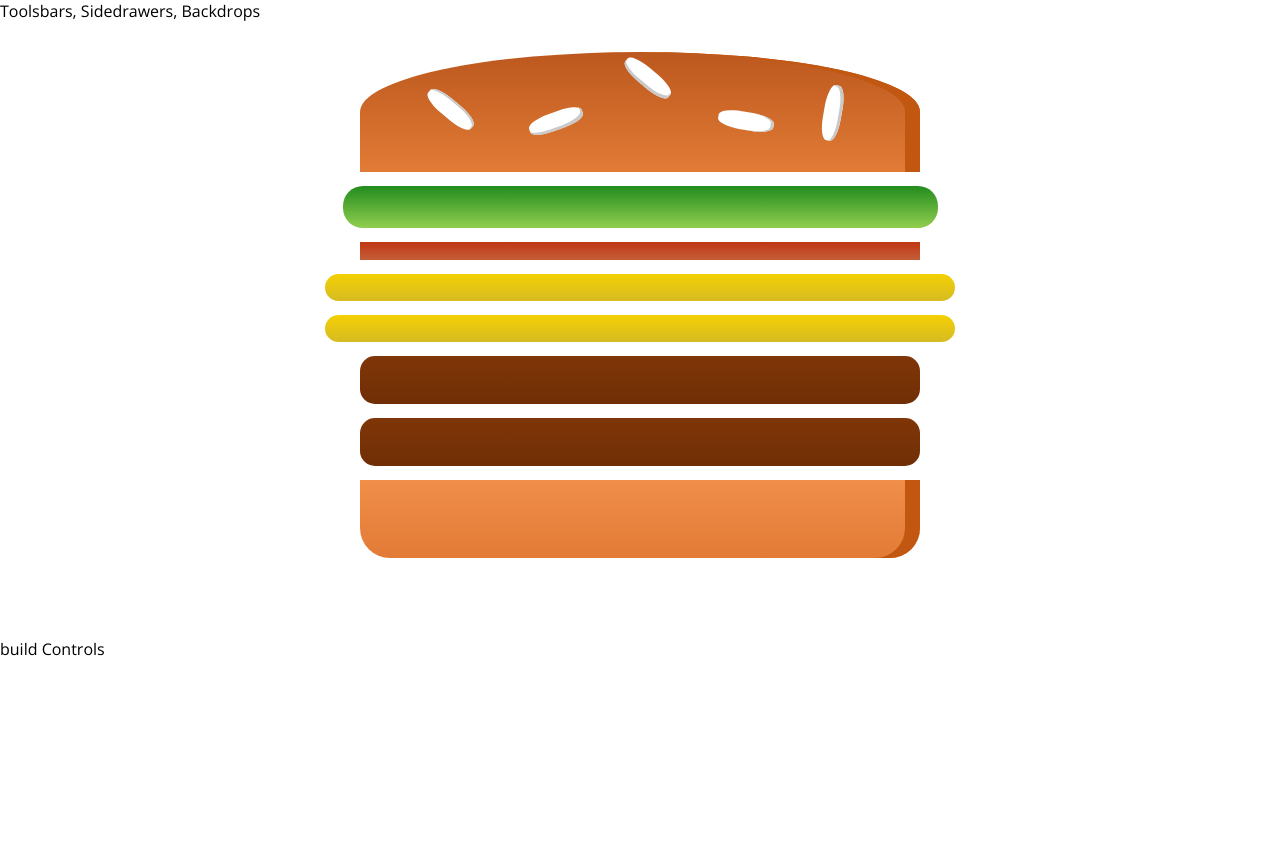
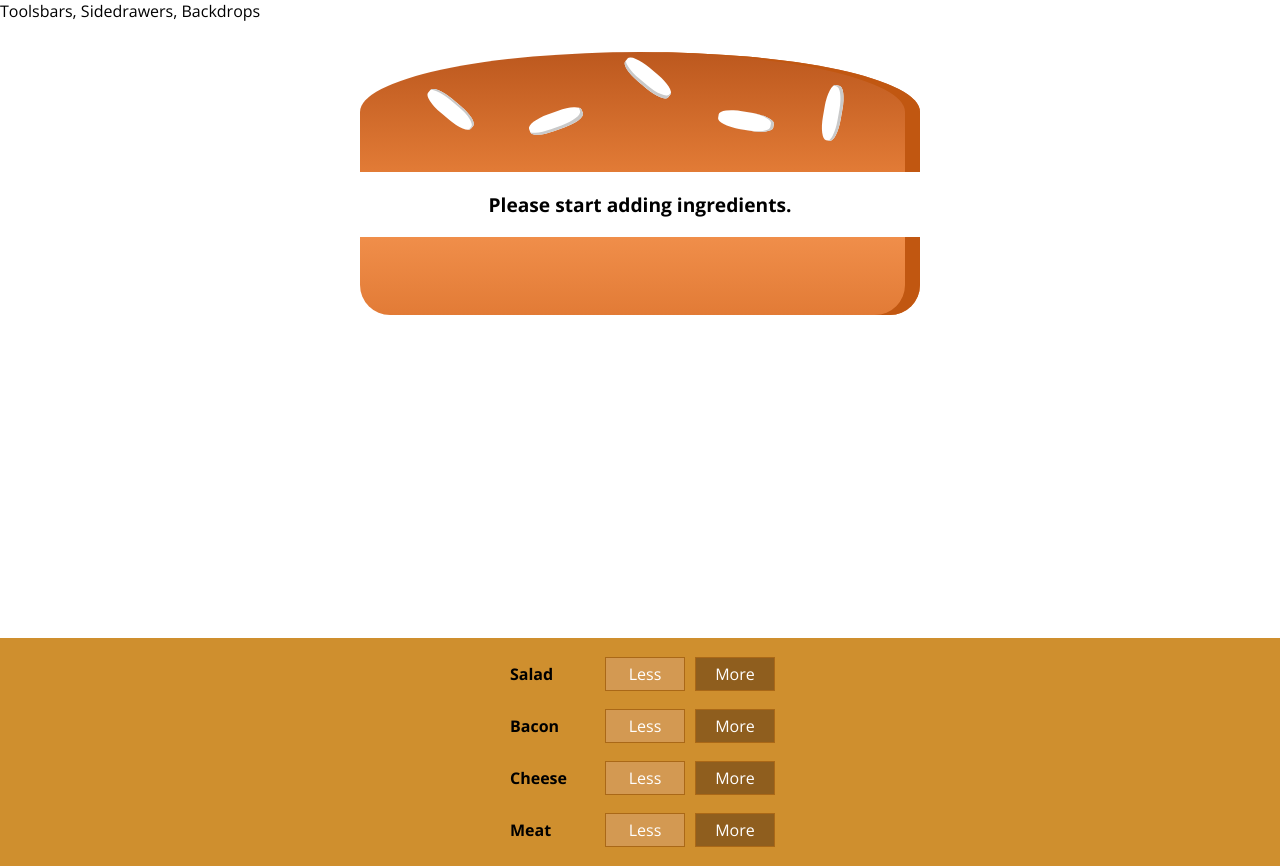
Before and after one commit to mave108/burger-app, a React app: page / in a window 1280 px wide. Before the commit the page ends 800 px from the top, so only its background shows below. Built offline with nearby package versions, Linux system fonts and the light colour scheme.

Commit message:
static build controls

```diff
--- /dev/null
+++ b/src/components/burger/BuildControls/BuildControl/BuildControl.css
@@ -0,0 +1,57 @@
+.BuildControl {
+    display: flex;
+    justify-content: space-between;
+    align-items: center;
+    margin: 5px 0;
+}
+
+.BuildControl button {
+    display: block;
+    font: inherit;
+    padding: 5px;
+    margin: 0 5px;
+    width: 80px;
+    border: 1px solid #AA6817;
+    cursor: pointer;
+    outline: none;
+}
+
+
+.BuildControl button:disabled {
+    background-color: #AC9980;
+    border: 1px solid #7E7365;
+    color: #ccc;
+    cursor: default;
+}
+
+.BuildControl button:hover:disabled {
+    background-color: #AC9980;
+    color: #ccc;
+    cursor: not-allowed;
+}
+
+.Label {
+    padding: 10px;
+    font-weight: bold;
+    width: 80px;
+}
+
+.BuildControl .Less {
+    background-color: #D39952;
+    color: white;
+}
+
+.BuildControl .More {
+    background-color: #8F5E1E;
+    color: white;
+}
+
+.BuildControl .Less:hover, .BuildControl .Less:active {
+    background-color: #DAA972;
+    color: white;
+}
+
+.BuildControl .More:hover,.BuildControl .More:active {
+    background-color: #99703F;
+    color: white;
+}
--- /dev/null
+++ b/src/components/burger/BuildControls/BuildControl/BuildControl.js
@@ -0,0 +1,15 @@
+import React from 'react';
+
+import classes from './BuildControl.css';
+
+const buildControl = (props) => (
+    <div className={classes.BuildControl}>
+        <div className={classes.Label}>{props.label}</div>
+        <button
+            className={classes.Less}>Less</button>
+        <button
+            className={classes.More}>More</button>
+    </div>
+);
+
+export default buildControl;
--- /dev/null
+++ b/src/components/burger/BuildControls/BuildControls.css
@@ -0,0 +1,51 @@
+.BuildControls {
+    width: 100%;
+    background-color: #CF8F2E;
+    display: flex;
+    flex-flow: column;
+    align-items: center;
+    box-shadow: 0 2px 1px #ccc;
+    margin: auto;
+    padding: 10px 0;
+}
+
+.OrderButton {
+    background-color: #DAD735;
+    outline: none;
+    cursor: pointer;
+    border: 1px solid #966909;
+    color: #966909;
+    font-family: inherit;
+    font-size: 1.2em;
+    padding: 15px 30px;
+    box-shadow: 2px 2px 2px #966909;
+}
+
+.OrderButton:hover, .OrderButton:active {
+    background-color: #A0DB41;
+    border: 1px solid #966909;
+    color: #966909;
+}
+
+.OrderButton:disabled {
+    background-color: #C7C6C6;
+    cursor: not-allowed;
+    border: 1px solid #ccc;
+    color: #888888;
+}
+
+.OrderButton:not(:disabled) {
+    animation: enable 0.3s linear;
+}
+
+@keyframes enable {
+    0% {
+        transform: scale(1);
+    }
+    60% {
+        transform: scale(1.1);
+    }
+    100% {
+        transform: scale(1);
+    }
+}
--- /dev/null
+++ b/src/components/burger/BuildControls/BuildControls.js
@@ -0,0 +1,22 @@
+import React from 'react';
+
+import classes from './BuildControls.css';
+import BuildControl from './BuildControl/BuildControl';
+
+const controls = [
+    { label: 'Salad', type: 'salad' },
+    { label: 'Bacon', type: 'bacon' },
+    { label: 'Cheese', type: 'cheese' },
+    { label: 'Meat', type: 'meat' },
+];
+
+const buildControls = (props) => (
+    <div className={classes.BuildControls}>
+      { controls.map(ctrl=>(
+        <BuildControl key={ctrl.label} label={ctrl.label} />
+      ))
+       }
+    </div>
+);
+
+export default buildControls;
--- a/src/components/burger/burger.css
+++ b/src/components/burger/burger.css
@@ -2,7 +2,7 @@
   width: 100%;
   margin: auto;
   height: 250px;
-  overflow: scroll;
+  overflow: auto;
   text-align: center;
   font-weight: bold;
   font-size: 1.2rem;
--- a/src/components/burger/burger.js
+++ b/src/components/burger/burger.js
@@ -19,10 +19,14 @@
         .map( igKey => {
             return [...Array( props.ingredients[igKey] )].map( ( _, i ) => {
                 return <BurgerIngredient key={igKey + i} type={igKey} />;
-            } );
-        } )
-        ;
-        console.log(transformedingredients);
+            });
+        }).reduce( (accu,curr) =>{
+          return accu.concat(curr);
+        },[]);
+
+        if(transformedingredients.length === 0){
+          transformedingredients = <p>Please start adding ingredients.</p>;
+        }
    return (
       <div className={Classes.Burger}>
             <BurgerIngredient type="bread-top" />
--- a/src/containers/burgerBuilder/burgerBuilder.js
+++ b/src/containers/burgerBuilder/burgerBuilder.js
@@ -1,14 +1,15 @@
 import React, { Component } from 'react';
 import Aux from '../../hoc/aux';
-import Burger from '../../components/burger/burger'
+import Burger from '../../components/burger/burger';
+import BuildControl from '../../components/burger/BuildControls/BuildControls';
 
 class BurgerBuilder extends Component{
   state = {
     ingredients: {
-      salad: 1,
-      bacon: 1,
-      cheese: 2,
-      meat: 2
+      salad: 0,
+      bacon: 0,
+      cheese: 0,
+      meat: 0
     }
   }
 
@@ -16,7 +17,7 @@
        return (
          <Aux>
            <Burger ingredients={this.state.ingredients}/>
-           <div>build Controls</div>
+           <BuildControl />
          </Aux>
        );
   }
```
